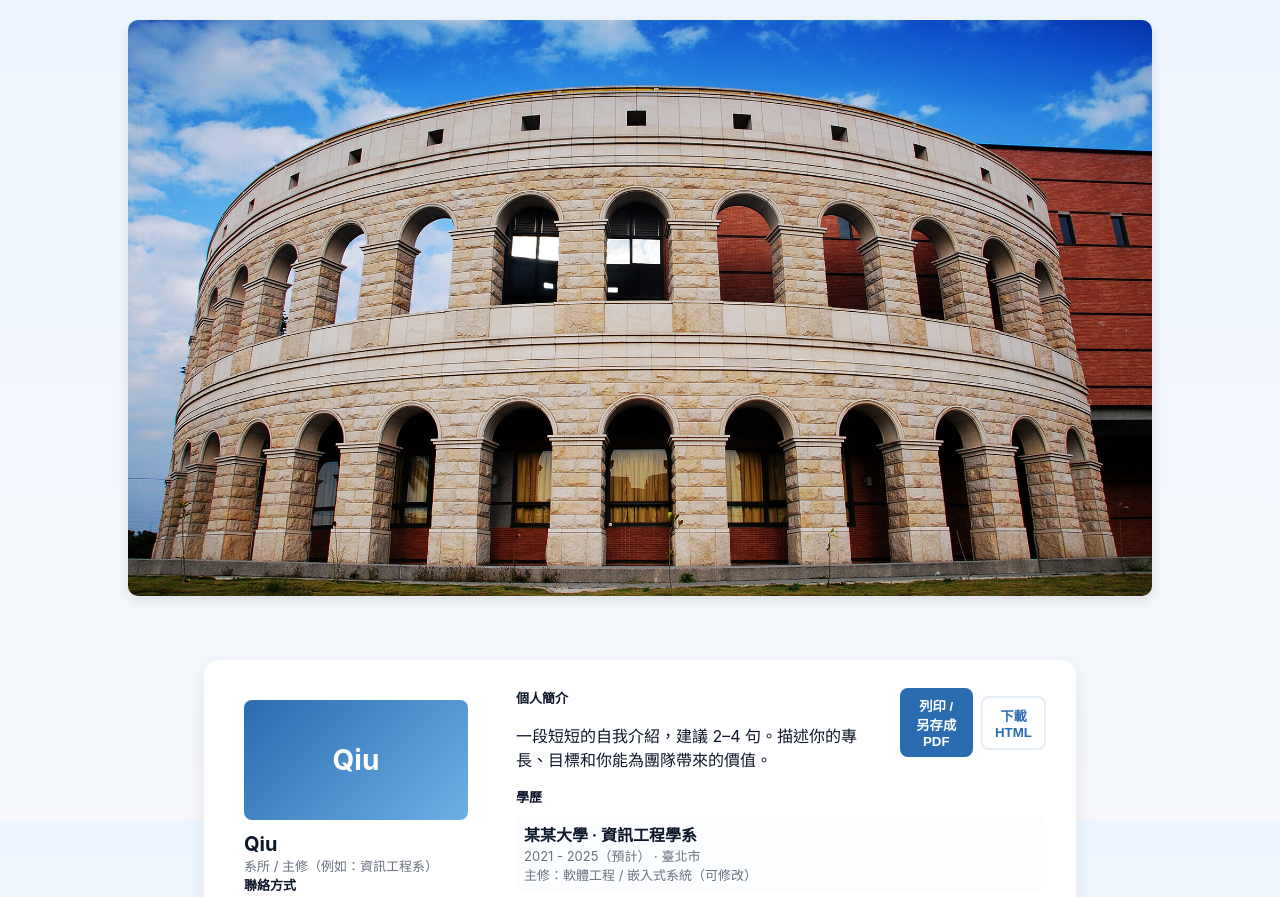
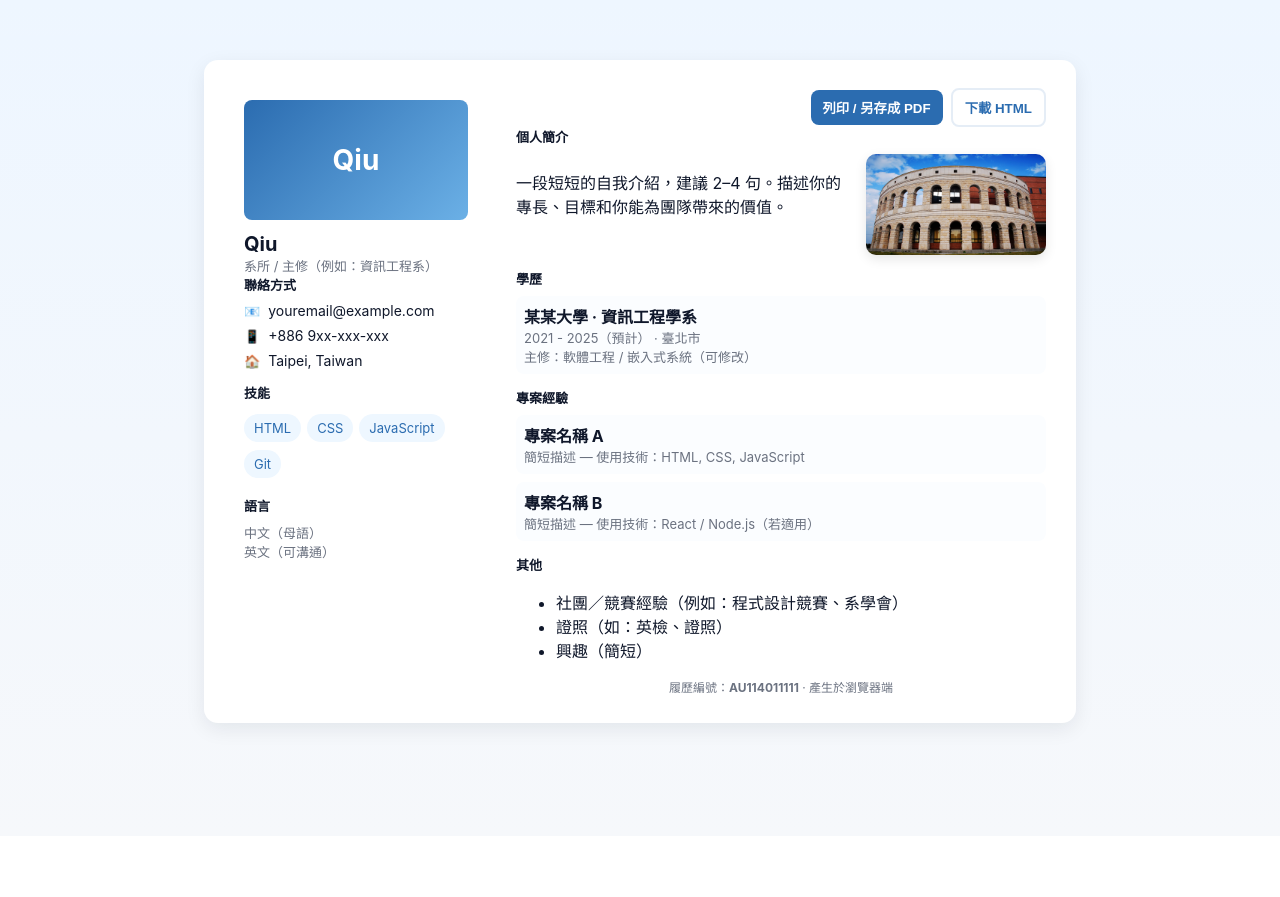
Before and after one commit to nhoo9560-arch/qiuqiu1p, a plain HTML site: page resume_with_image_in_intro.html in a window 1280 px wide. Shown: the top 897 px of the page. After the commit the page ends 836 px from the top, so only its background shows below. Drawn offline with Linux system fonts and the light colour scheme.

Commit message:
hinh anh.

```diff
--- a/index_with_image.html
+++ b/resume_with_image_in_intro.html
@@ -40,11 +40,6 @@
   </style>
 </head>
 <body>
-
-<div style="text-align:center; margin-top:20px;">
-  <img src="image/gallery_1011_1864083_29591.jpg" alt="Building Image" style="width:80%; border-radius:10px; box-shadow:0 4px 12px rgba(0,0,0,0.1);">
-</div>
-
   <div class="container">
     <div class="card" id="resumeCard">
       <aside class="sidebar">
@@ -81,13 +76,23 @@
 
       <main class="main">
         <div style="display:flex;justify-content:space-between;align-items:start;gap:12px">
-          <div>
-            <div class="label">個人簡介</div>
-            <p id="summary">一段短短的自我介紹，建議 2–4 句。描述你的專長、目標和你能為團隊帶來的價值。</p>
-          </div>
-          <div class="actions">
+          <div class="actions" style="margin-left:auto;">
             <button onclick="printResume()">列印 / 另存成 PDF</button>
             <button class="ghost" onclick="downloadHTML()">下載 HTML</button>
+          </div>
+        </div>
+
+        <div class="section">
+          <div class="label">個人簡介</div>
+          <div style="display:flex;align-items:flex-start;gap:16px;flex-wrap:wrap;">
+            <div style="flex:1;min-width:240px;">
+              <p id="summary">
+                一段短短的自我介紹，建議 2–4 句。描述你的專長、目標和你能為團隊帶來的價值。
+              </p>
+            </div>
+            <img src="image/gallery_1011_1864083_29591.jpg"
+                 alt="Profile Image"
+                 style="width:180px;height:auto;border-radius:10px;box-shadow:0 4px 12px rgba(0,0,0,0.1);object-fit:cover;">
           </div>
         </div>
 
```
